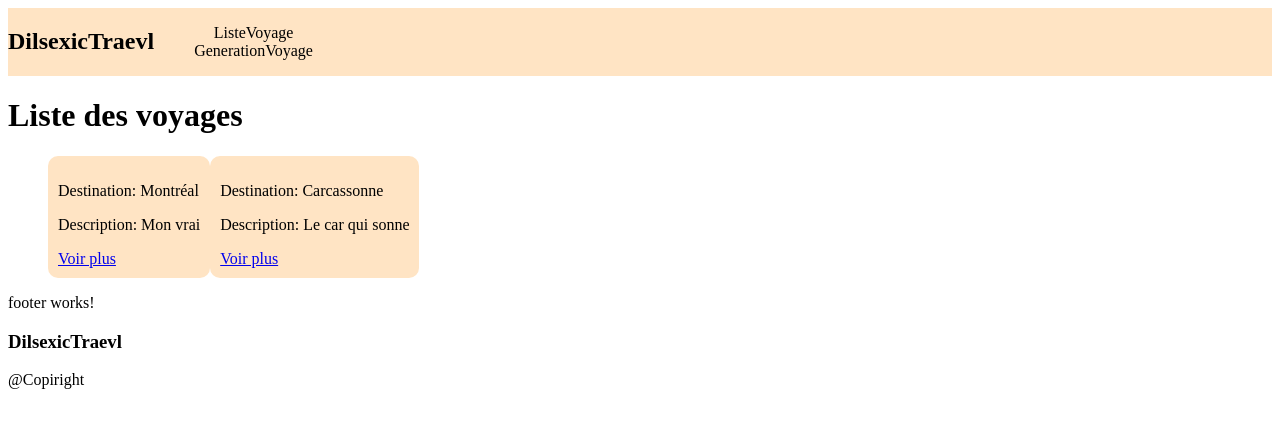
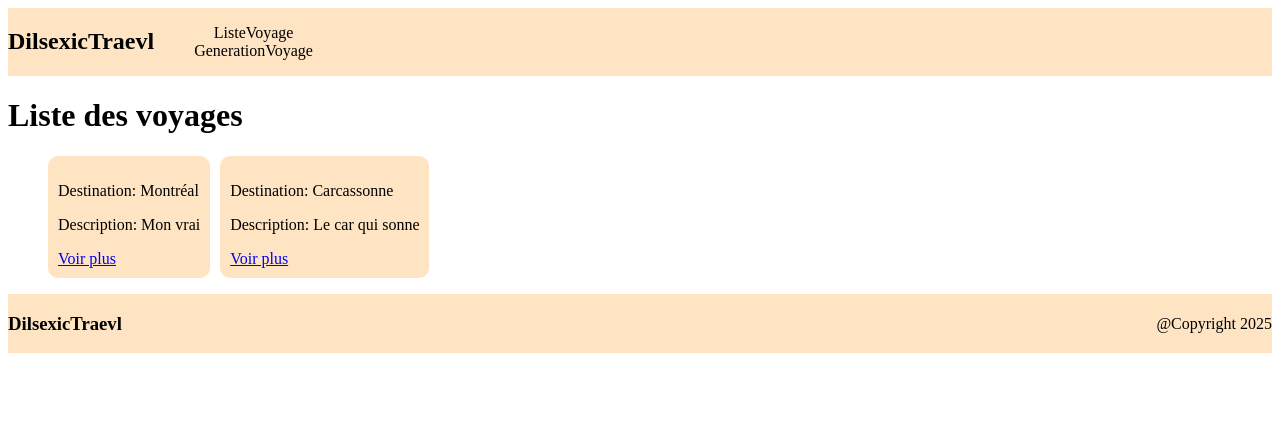
Before and after one commit to lenyDENOYELLE/2025_R4A10_DENOYELLE_Leny, an Angular app: page / in a window 1280 px wide. Shown: the top 428 px of the page. Built offline with nearby package versions, Linux system fonts and the light colour scheme.

Commit message:
modification du footer

```diff
--- a/src/app/footer/footer.component.html
+++ b/src/app/footer/footer.component.html
@@ -1,5 +1,4 @@
-<p>footer works!</p>
 <footer>
     <h3>DilsexicTraevl</h3>
-    <p>&#64;Copiright </p>
+    <p>&#64;Copyright {{ annee.getFullYear() }}</p>
 </footer>
--- a/src/app/footer/footer.component.sass
+++ b/src/app/footer/footer.component.sass
@@ -0,0 +1,7 @@
+footer
+  display: flex
+  background-color: bisque
+  justify-content: space-between
+
+p
+  align-content: center
--- a/src/app/footer/footer.component.ts
+++ b/src/app/footer/footer.component.ts
@@ -8,7 +8,5 @@ import { Component } from '@angular/core';
   styleUrl: './footer.component.sass'
 })
 export class FooterComponent {
-  getYear(): number {
-    return Date.prototype.getFullYear();
-  }
+  annee: Date = new Date();
 }
--- a/src/app/home-page/home-page.component.sass
+++ b/src/app/home-page/home-page.component.sass
@@ -1,3 +1,5 @@
 .grid
   list-style: none
   display: flex
+  column-gap: 10px
+  row-gap: 10px
```
Also changed, not shown: src/app/app.routes.ts (+7 -3 lines).
